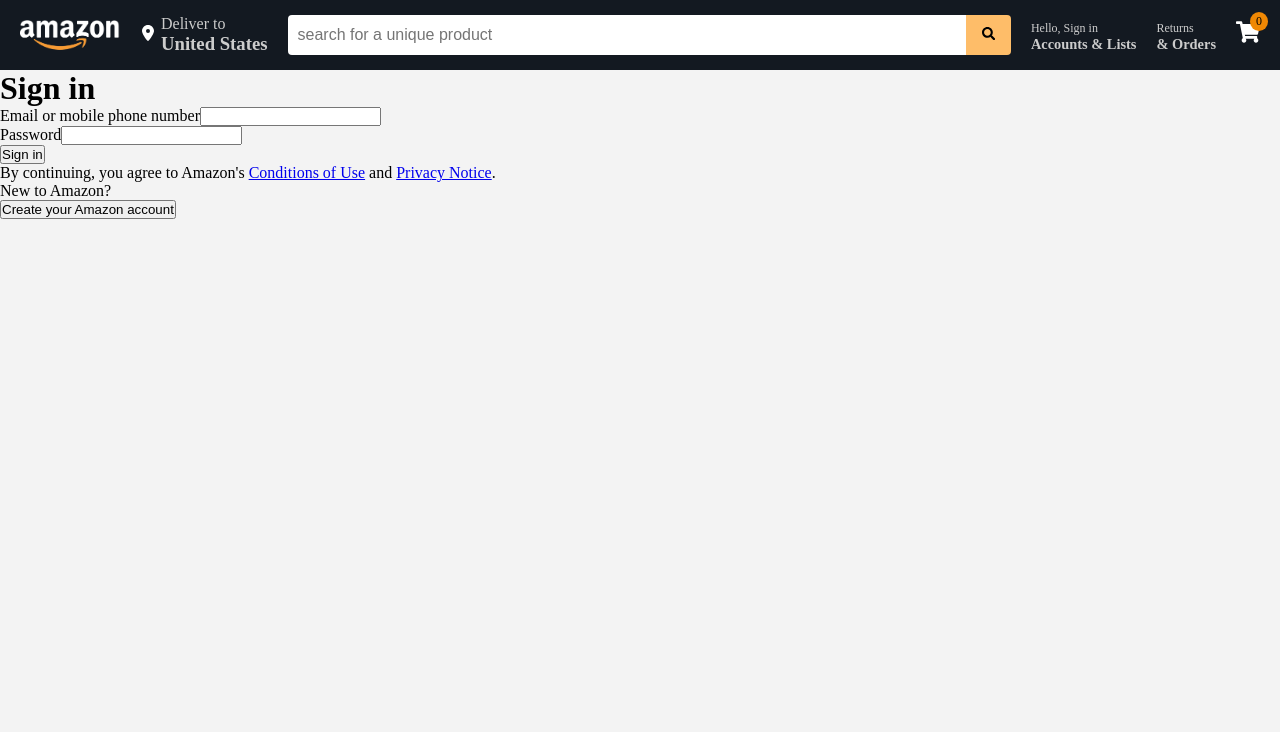
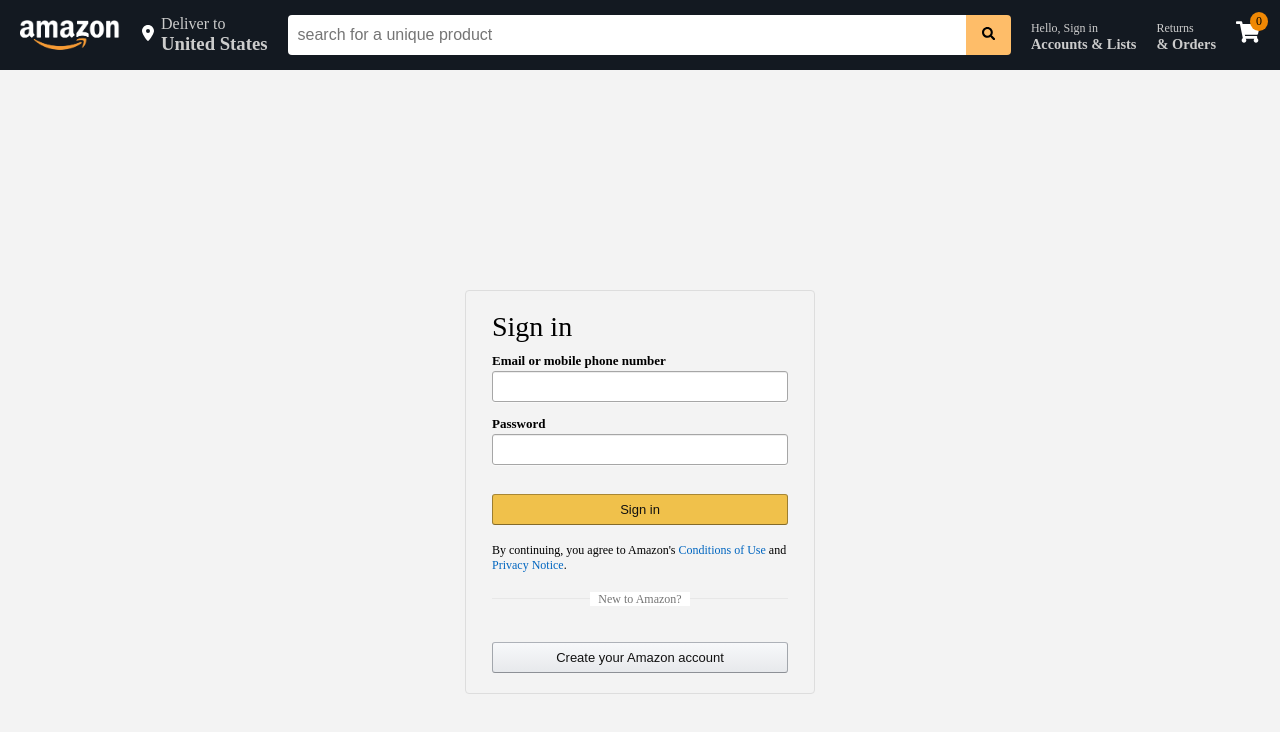
Before and after one commit to M3hTi/Sample-Amazon-with-React, a React (Vite) app: page /login in a window 1280 px wide. Shown: the top 732 px of the page. Built offline with nearby package versions, Linux system fonts and the light colour scheme.

Commit message:
style: add styles for login page, including layout, form elements, and buttons

```diff
--- a/src/App.css
+++ b/src/App.css
@@ -451,3 +451,118 @@ header {
   align-items: center;
   gap: 0.2rem;
 }
+
+/* Login Page Styles */
+.login-container {
+  display: flex;
+  justify-content: center;
+  padding: 20px;
+  margin-top: 200px;
+  /* background-color: #fff; */
+}
+
+.login-box {
+  width: 350px;
+  padding: 20px 26px;
+  border: 1px solid #ddd;
+  border-radius: 4px;
+}
+
+.login-box h1 {
+  font-weight: 400;
+  font-size: 28px;
+  margin-bottom: 10px;
+}
+
+.login-form .form-group {
+  margin-bottom: 14px;
+}
+
+.login-form label {
+  display: block;
+  padding-bottom: 2px;
+  font-weight: 700;
+  font-size: 13px;
+}
+
+.login-form input {
+  width: 100%;
+  height: 31px;
+  padding: 3px 7px;
+  border: 1px solid #a6a6a6;
+  border-radius: 3px;
+  box-shadow: 0 1px 0 rgba(255, 255, 255, 0.5),
+    0 1px 0 rgba(0, 0, 0, 0.07) inset;
+  outline: none;
+  font-size: 13px;
+}
+
+.login-form input:focus {
+  border-color: #e77600;
+  box-shadow: 0 0 3px 2px rgb(228 121 17 / 50%);
+}
+
+.login-button {
+  width: 100%;
+  height: 31px;
+  background: #f0c14b;
+  border: 1px solid;
+  border-color: #a88734 #9c7e31 #846a29;
+  border-radius: 3px;
+  color: #111;
+  cursor: pointer;
+  font-size: 13px;
+  margin-top: 15px;
+}
+
+.login-button:hover {
+  background: #f4d078;
+}
+
+.terms {
+  font-size: 12px;
+  margin-top: 18px;
+  margin-bottom: 18px;
+}
+
+.terms a {
+  text-decoration: none;
+  color: #0066c0;
+}
+
+.terms a:hover {
+  text-decoration: underline;
+  color: #c45500;
+}
+
+.divider {
+  position: relative;
+  text-align: center;
+  margin: 25px 0;
+  border-top: 1px solid #e7e7e7;
+}
+
+.divider span {
+  position: relative;
+  top: -10px;
+  background: #fff;
+  padding: 0 8px;
+  color: #767676;
+  font-size: 12px;
+}
+
+.create-account-button {
+  width: 100%;
+  height: 31px;
+  background: linear-gradient(to bottom, #f7f8fa, #e7e9ec);
+  border: 1px solid;
+  border-color: #adb1b8 #a2a6ac #8d9096;
+  border-radius: 3px;
+  color: #111;
+  cursor: pointer;
+  font-size: 13px;
+}
+
+.create-account-button:hover {
+  background: linear-gradient(to bottom, #e7eaf0, #d9dce1);
+}
```
